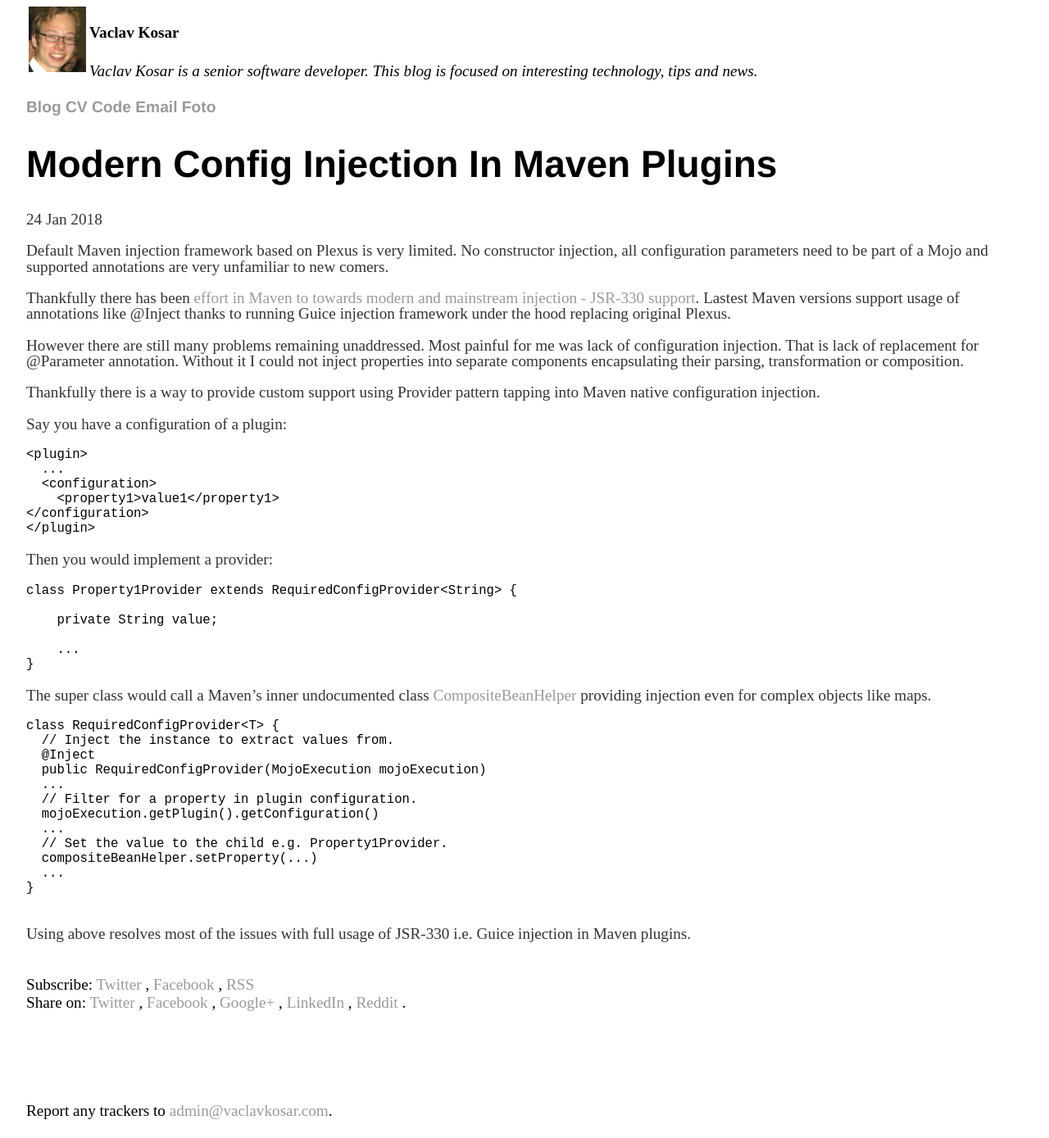
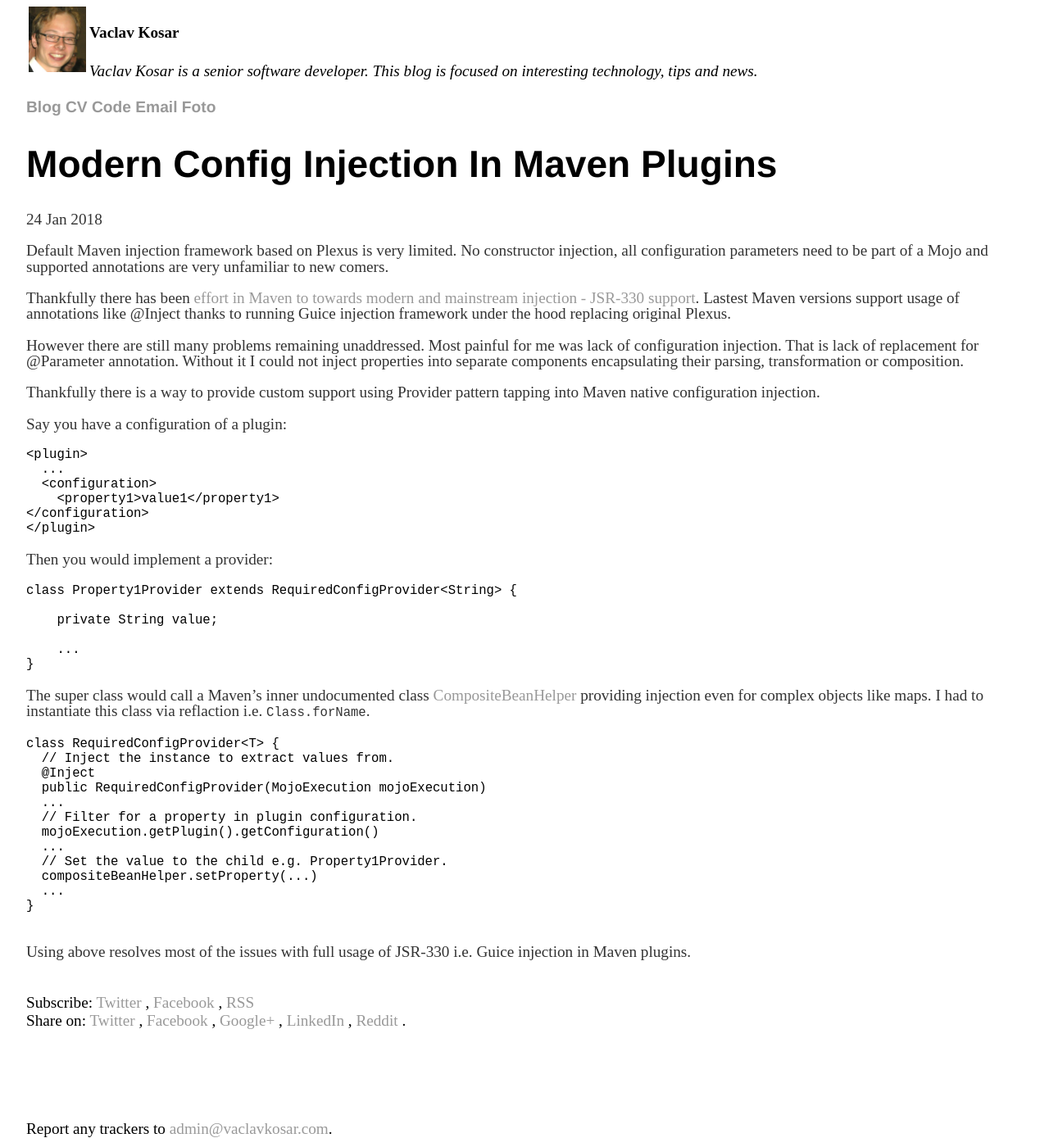
Before and after one commit to vackosar/vackosar.github.io, a Jekyll site: the page built from _posts/2018-01-24-Modern-Config-Injection-In-Maven-Plugins.md, in a window 1280 px wide. Shown: the whole page at 82% size. Built offline with Jekyll 4.4.1, drawn with Linux system fonts in a browser that asks for light colours; comment, search, counter and statistics services are not loaded; before the commit the page ends 1367 px from its top, so only the background shows below that.

Commit message:
hint for class instantiation

````diff
--- a/_posts/2018-01-24-Modern-Config-Injection-In-Maven-Plugins.md
+++ b/_posts/2018-01-24-Modern-Config-Injection-In-Maven-Plugins.md
@@ -34,7 +34,7 @@
 }
 ```
 
-The super class would call a Maven's inner undocumented class [CompositeBeanHelper](https://github.com/eclipse/sisu.plexus/blob/master/org.eclipse.sisu.plexus/src/org/eclipse/sisu/plexus/CompositeBeanHelper.java) providing injection even for complex objects like maps.
+The super class would call a Maven's inner undocumented class [CompositeBeanHelper](https://github.com/eclipse/sisu.plexus/blob/master/org.eclipse.sisu.plexus/src/org/eclipse/sisu/plexus/CompositeBeanHelper.java) providing injection even for complex objects like maps. I had to instantiate this class via reflaction i.e. ```Class.forName```.
 
 ```java
 class RequiredConfigProvider<T> {
````
